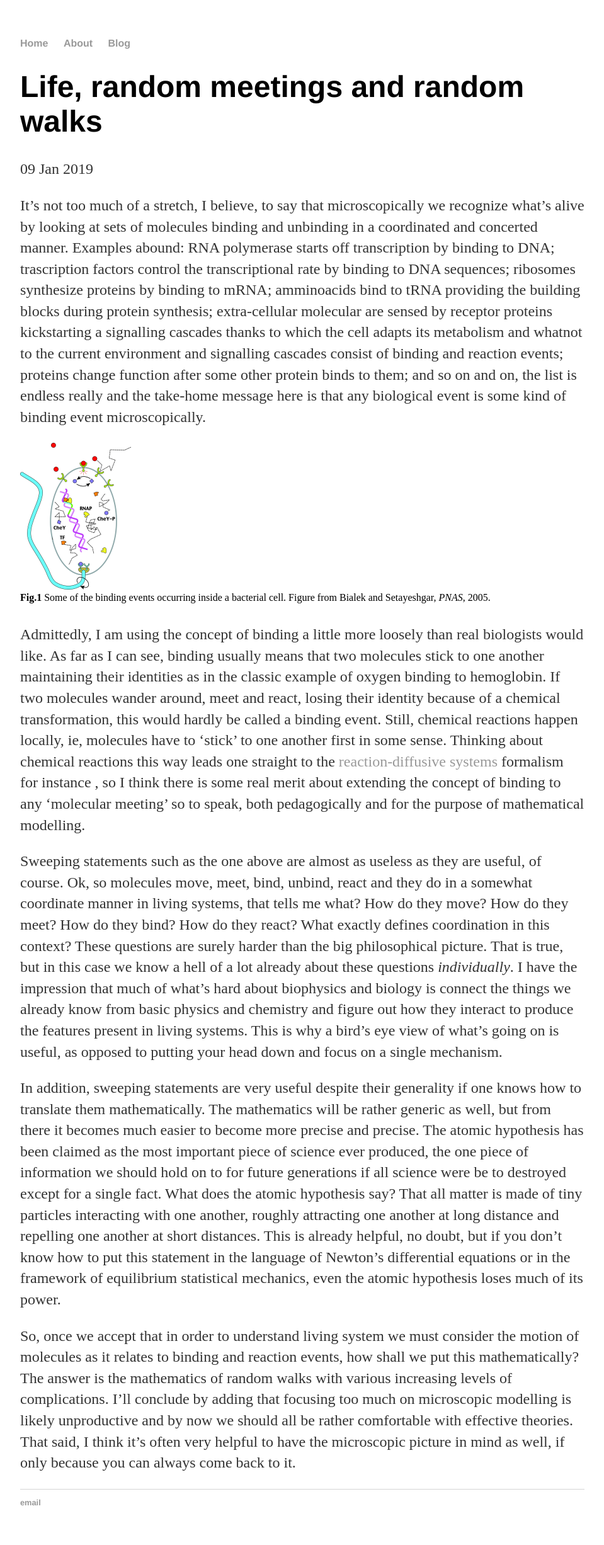
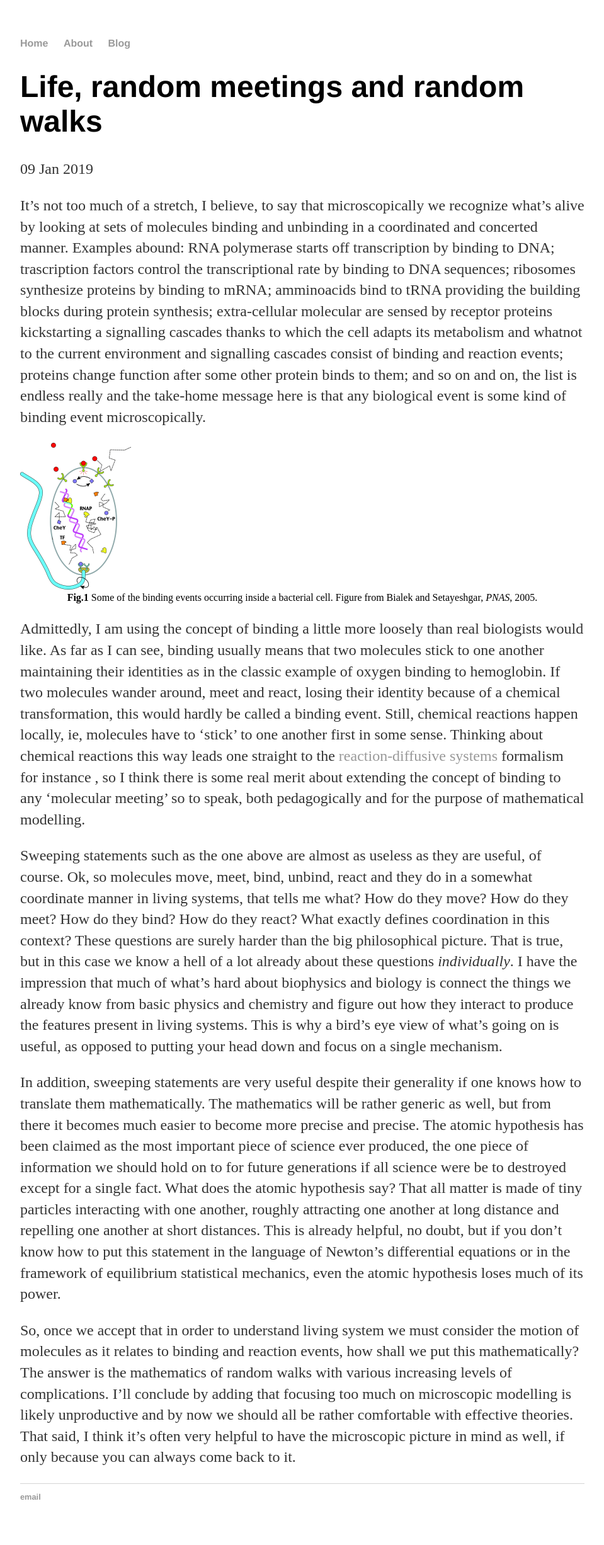
Before and after one commit to ghostsandmachines/ghostsandmachines.github.io, a Jekyll site: the page built from _posts/2019-01-09-ghost-and-machines-site-launched.md, in a window 1280 px wide. Shown: the whole page at 63% size, without its empty margins (160-1119 px from the left). Built offline with Jekyll 4.4.1, drawn with Linux system fonts in a browser that asks for light colours.

Commit message:
Update main.css

```diff
--- a/css/main.css
+++ b/css/main.css
@@ -34,8 +34,8 @@ footer {
 }
 
 figure {
-  display: inline-block;
-  margin: 0 auto 0.55em;
+  display: block;
+  margin: 0 auto 0.9em;
 }
 
 figure figcaption {
```
